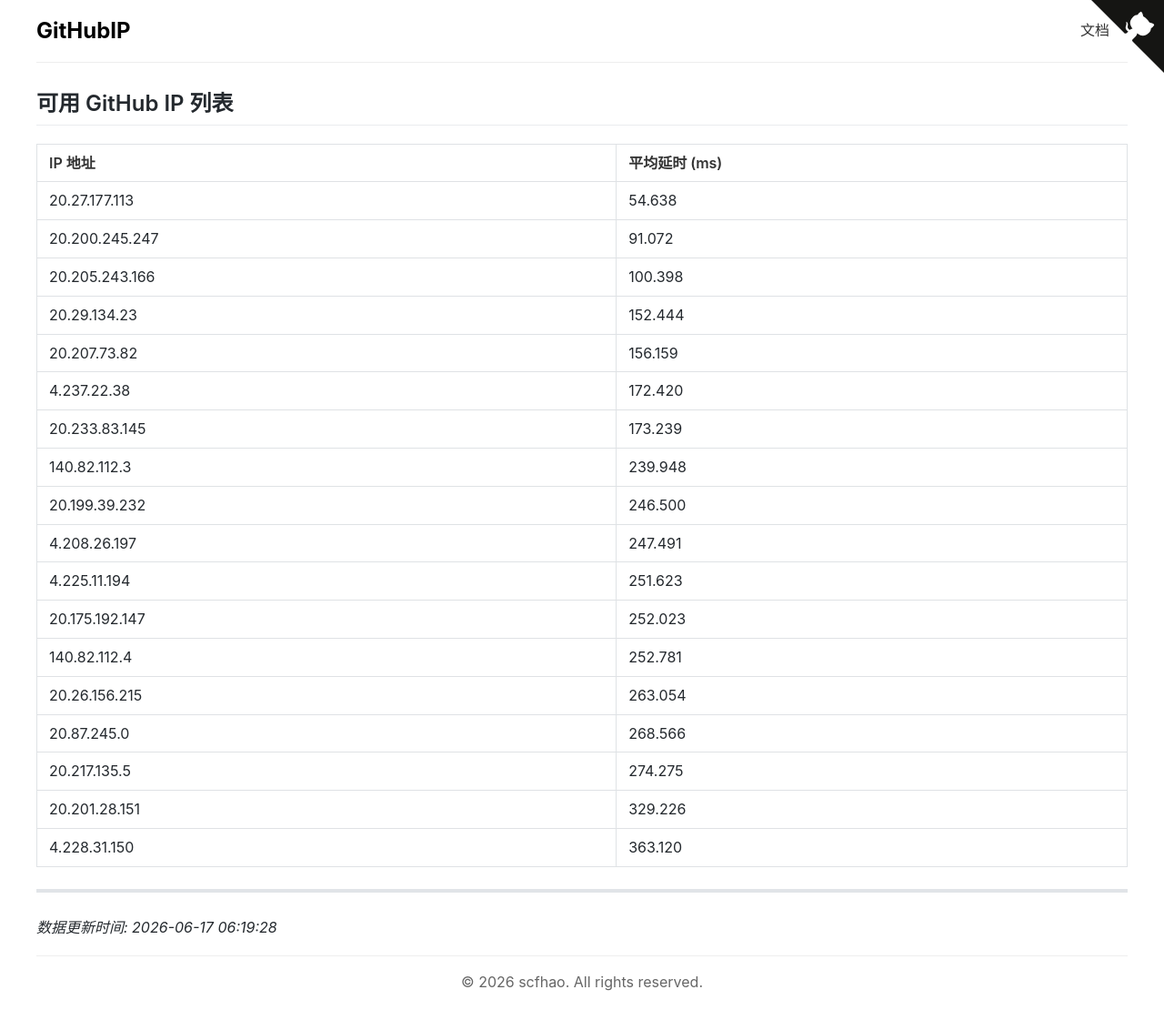
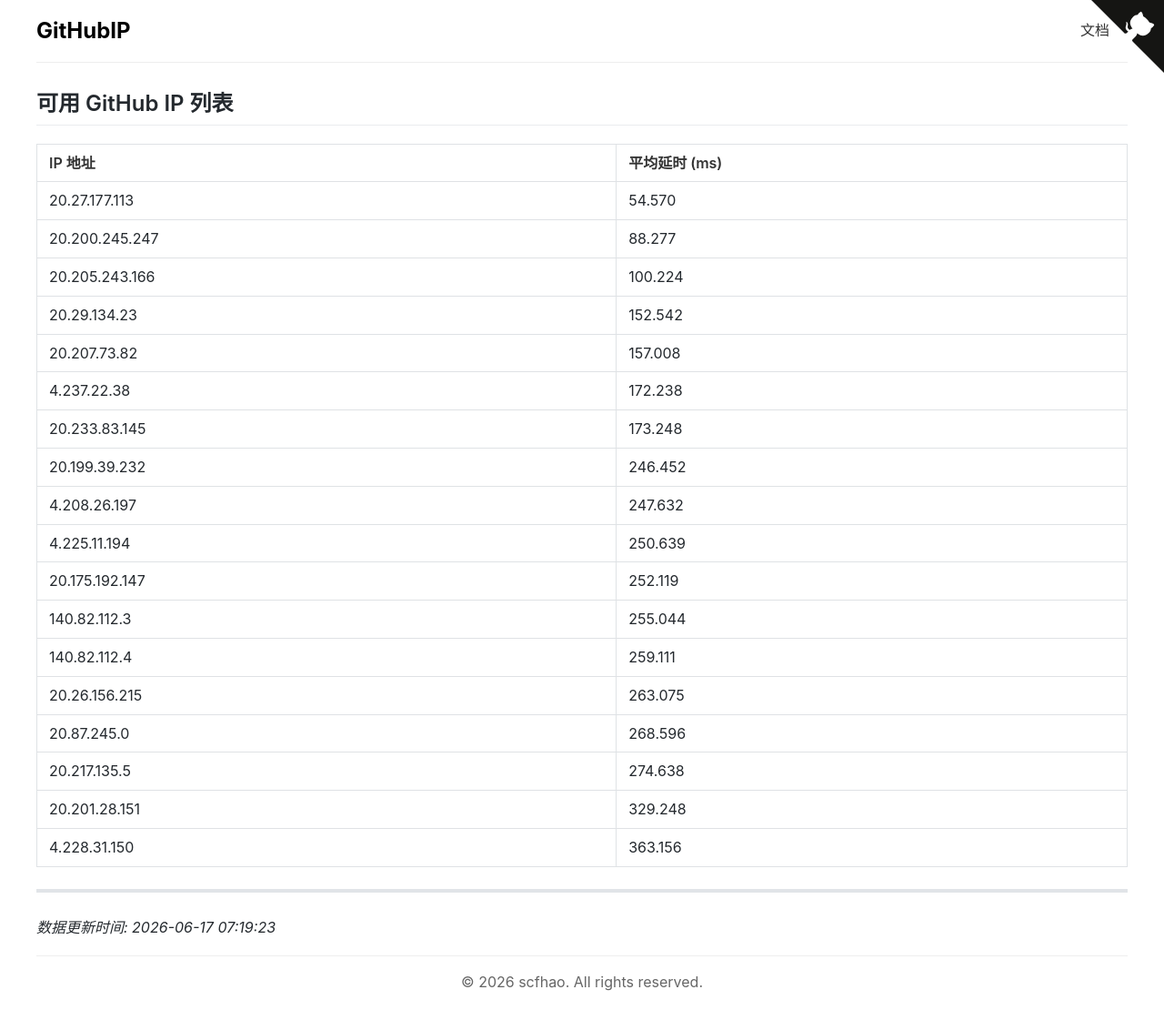
Before and after one commit to scfhao/GitHubIP, a Jekyll site: the page built from index.md, in a window 1280 px wide. Shown: the whole page at 91% size. Built offline with Jekyll 4.4.1, drawn with Linux system fonts in a browser that asks for light colours.

Commit message:
自动脚本执行 - 2026-06-17 07:19:23

```diff
--- a/index.md
+++ b/index.md
@@ -1,32 +1,32 @@
 ---
 layout: home
 title: GitHub IP 列表
-date: 2026-06-17 06:19:28
+date: 2026-06-17 07:19:23
 ---
 
 ## 可用 GitHub IP 列表
 
 | IP 地址 | 平均延时 (ms) |
 |---------|--------------|
-| 20.27.177.113 | 54.638 |
-| 20.200.245.247 | 91.072 |
-| 20.205.243.166 | 100.398 |
-| 20.29.134.23 | 152.444 |
-| 20.207.73.82 | 156.159 |
-| 4.237.22.38 | 172.420 |
-| 20.233.83.145 | 173.239 |
-| 140.82.112.3 | 239.948 |
-| 20.199.39.232 | 246.500 |
-| 4.208.26.197 | 247.491 |
-| 4.225.11.194 | 251.623 |
-| 20.175.192.147 | 252.023 |
-| 140.82.112.4 | 252.781 |
-| 20.26.156.215 | 263.054 |
-| 20.87.245.0 | 268.566 |
-| 20.217.135.5 | 274.275 |
-| 20.201.28.151 | 329.226 |
-| 4.228.31.150 | 363.120 |
+| 20.27.177.113 | 54.570 |
+| 20.200.245.247 | 88.277 |
+| 20.205.243.166 | 100.224 |
+| 20.29.134.23 | 152.542 |
+| 20.207.73.82 | 157.008 |
+| 4.237.22.38 | 172.238 |
+| 20.233.83.145 | 173.248 |
+| 20.199.39.232 | 246.452 |
+| 4.208.26.197 | 247.632 |
+| 4.225.11.194 | 250.639 |
+| 20.175.192.147 | 252.119 |
+| 140.82.112.3 | 255.044 |
+| 140.82.112.4 | 259.111 |
+| 20.26.156.215 | 263.075 |
+| 20.87.245.0 | 268.596 |
+| 20.217.135.5 | 274.638 |
+| 20.201.28.151 | 329.248 |
+| 4.228.31.150 | 363.156 |
 
 ---
 
-*数据更新时间: 2026-06-17 06:19:28*
+*数据更新时间: 2026-06-17 07:19:23*
```
